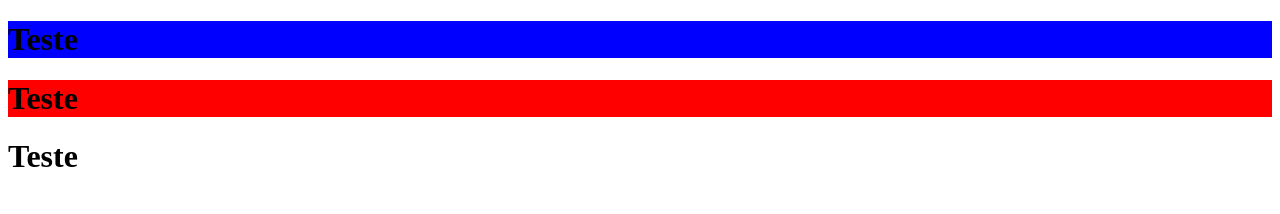
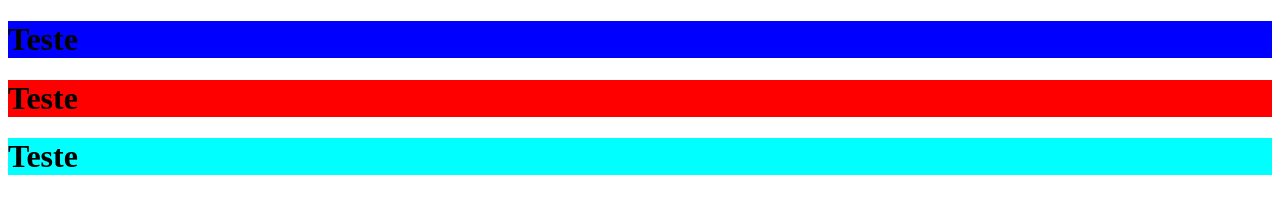
Before and after one commit to alainefsc/css, a plain HTML site: page CSS/index.html in a window 1280 px wide. Drawn offline with Linux system fonts and the light colour scheme.

Commit message:
css back

```diff
--- a/CSS/index.html
+++ b/CSS/index.html
@@ -9,6 +9,6 @@
 <body>
   <h1 id="texto1">Teste</h1>
   <h1 class="texto2">Teste</h1>
-  <h1>Teste</h1>
+  <h1 id="texto3">Teste</h1>
 </body>
 </html>
--- a/CSS/style.css
+++ b/CSS/style.css
@@ -4,3 +4,6 @@
 .texto2{
     background-color: red;
 }
+#texto3{
+background-color: aqua;
+}
```
